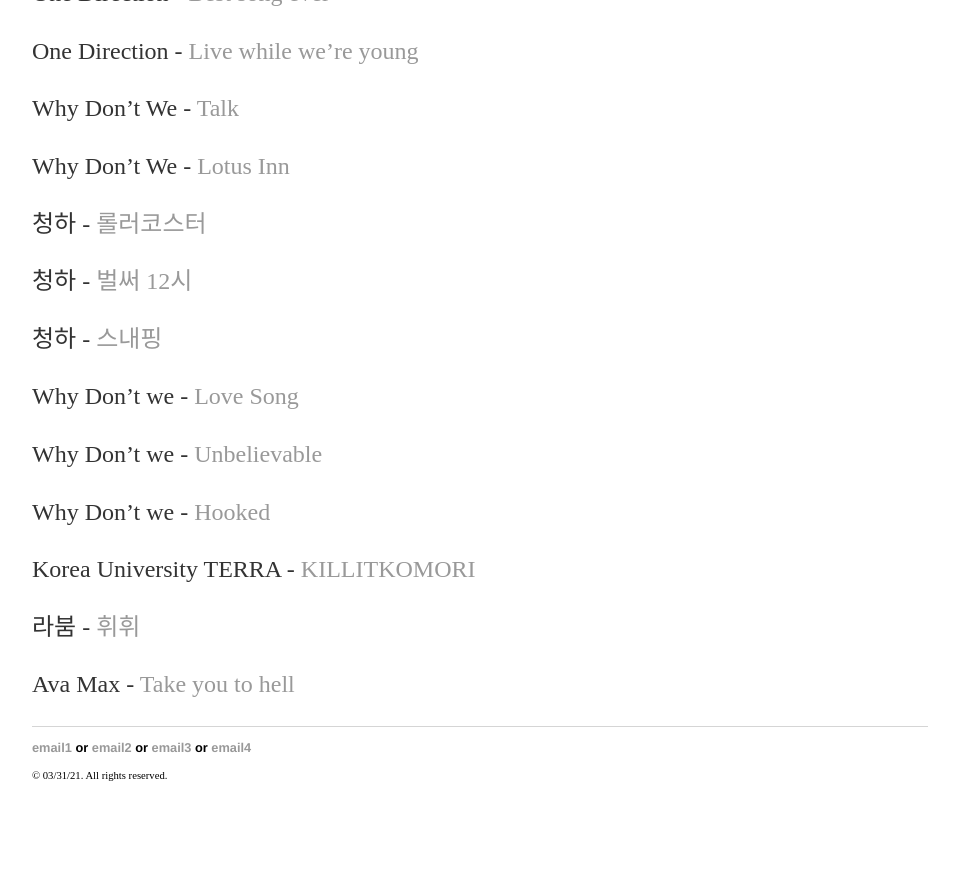
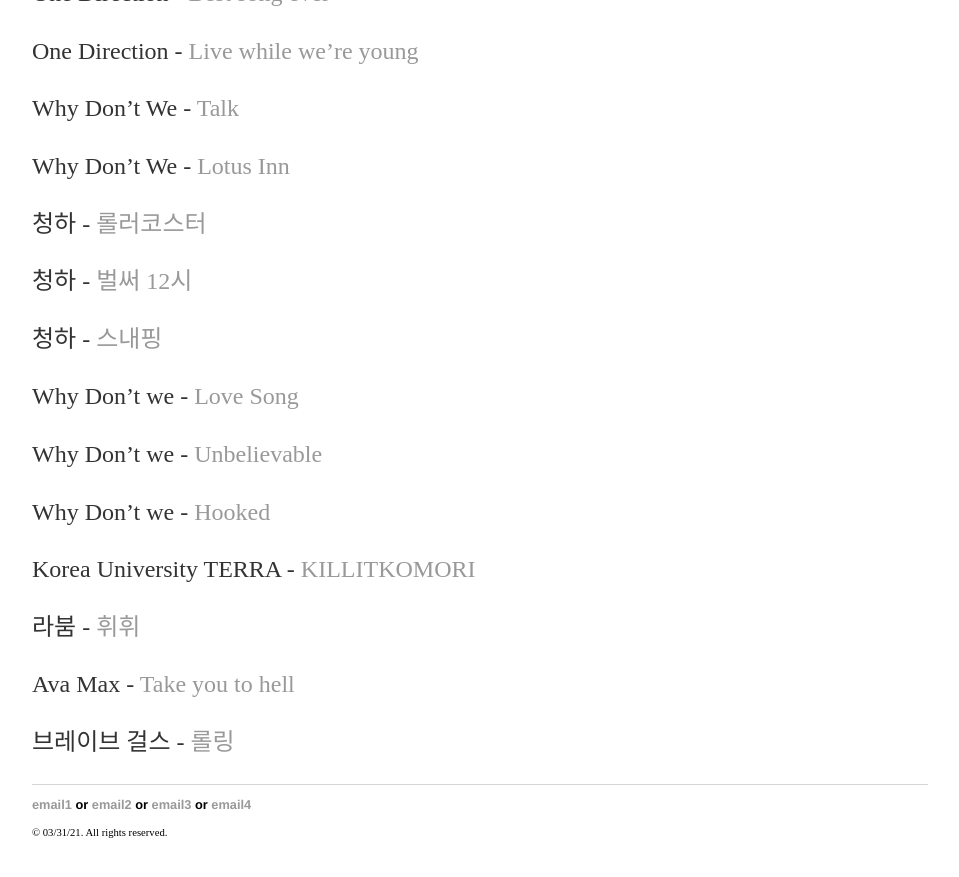
Before and after one commit to yjkweon24/yjkweon24.github.io, a Jekyll site: the page built from _posts/2018-10-23-songs-that-i-love.md, in a window 1280 px wide and 900 px high, scrolled down 11094 px. Shown: the top 877 px of the window, without its empty margins (160-1119 px from the left). Built offline with Jekyll 4.4.1, drawn with Linux system fonts in a browser that asks for light colours; before the commit the page ends 11937 px from its top, so only the background shows below that.

Commit message:
Update 2018-10-23-songs-that-i-love.md

```diff
--- a/_posts/2018-10-23-songs-that-i-love.md
+++ b/_posts/2018-10-23-songs-that-i-love.md
@@ -399,3 +399,5 @@
 라붐 - [휘휘](https://youtu.be/YgrA_9wD590)
 
 Ava Max - [Take you to hell](https://www.youtube.com/watch?v=vdQDqcfdtcA)
+
+브레이브 걸스 - [롤링](https://www.youtube.com/watch?v=Qhx-ZzWhxGQ)
```
